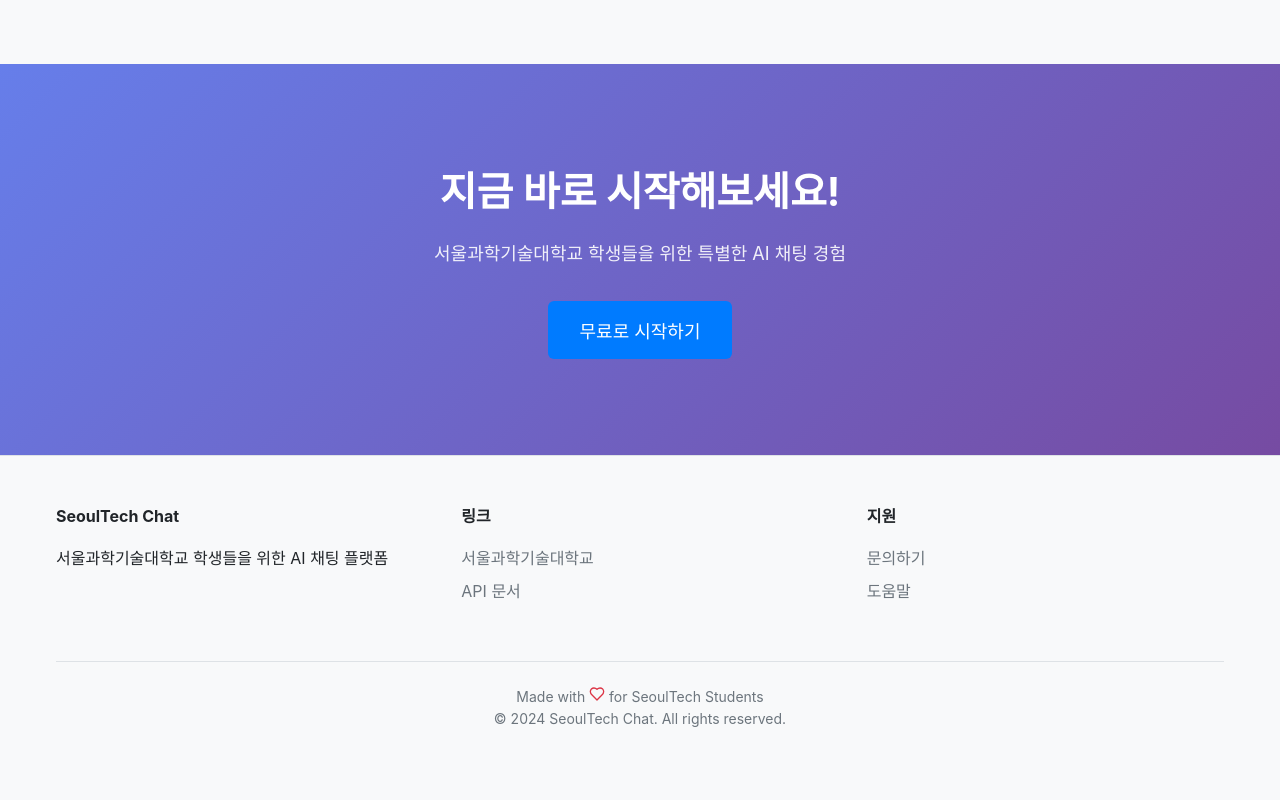
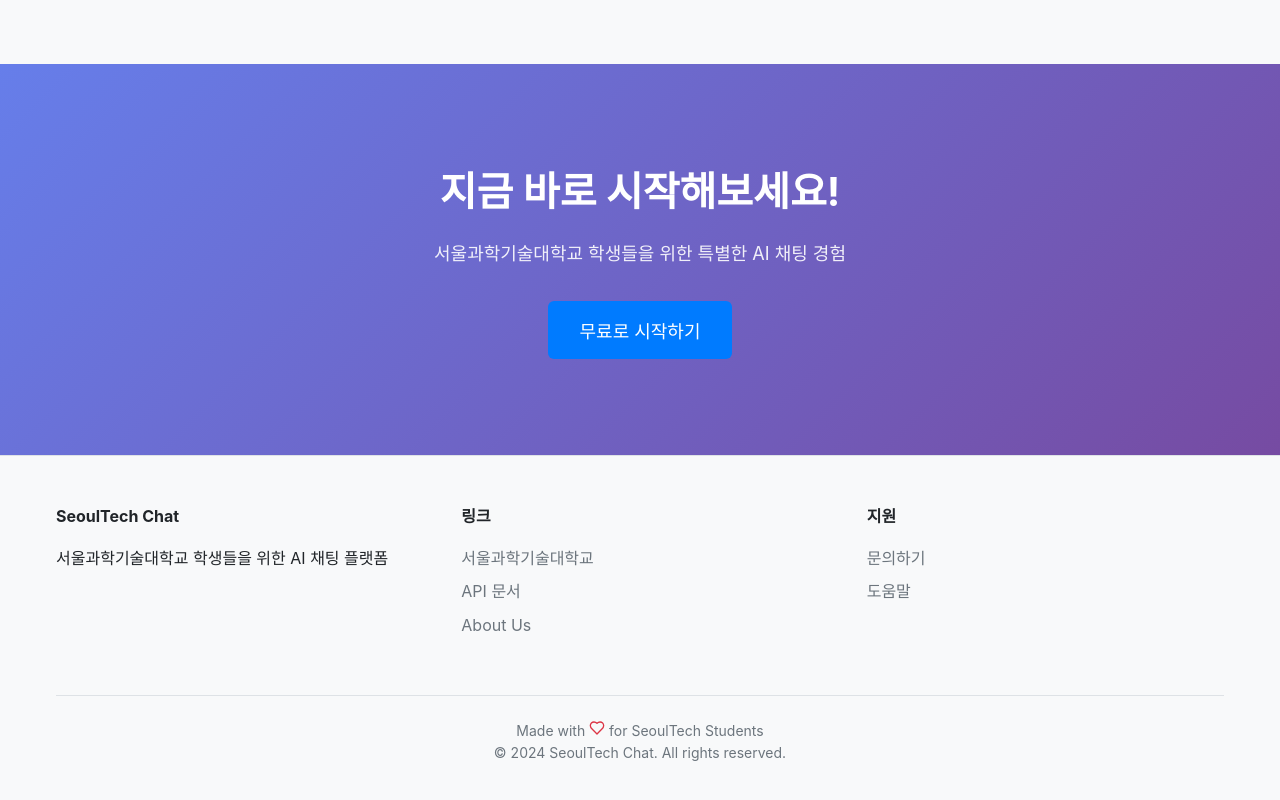
Before and after one commit to sth00619/seoultech_chat, a React (Create React App) app in the folder client/: page / in a window 1280 px wide. Shown: the part 1389-2189 px from the top of the page. Before the commit the page ends 2168 px from the top, so only its background shows below. Built offline with nearby package versions, Linux system fonts and the light colour scheme; no server answers.

Commit message:
[aboutus] make route to the page

```diff
--- a/client/src/App.js
+++ b/client/src/App.js
@@ -12,6 +12,7 @@
 import RegisterPage from './components/pages/RegisterPage';
 import ChatPage from './components/pages/ChatPage';
 import ProfilePage from './components/pages/ProfilePage';
+import AboutPage from './components/pages/AboutPage';
 
 // Styles
 import './styles/globals.css';
@@ -47,6 +48,7 @@
                 <Route path={ROUTES.REGISTER} element={<RegisterPage />} />
                 <Route path={ROUTES.CHAT} element={<ChatPage />} />
                 <Route path={ROUTES.PROFILE} element={<ProfilePage />} />
+                <Route path={ROUTES.ABOUT} element={<AboutPage />} />
                 <Route path="*" element={<HomePage />} />
               </Routes>
             </div>
--- a/client/src/common/Footer.js
+++ b/client/src/common/Footer.js
@@ -1,5 +1,6 @@
 import React from 'react';
 import { Heart } from 'lucide-react';
+import { Link } from 'react-router-dom';
 
 const Footer = () => {
   return (
@@ -16,6 +17,7 @@
             <ul>
               <li><a href="https://seoultech.ac.kr" target="_blank" rel="noopener noreferrer">서울과학기술대학교</a></li>
               <li><a href="/api-docs" target="_blank" rel="noopener noreferrer">API 문서</a></li>
+              <li><Link to="/about">About Us</Link></li>
             </ul>
           </div>
 
--- a/client/src/utils/constants.js
+++ b/client/src/utils/constants.js
@@ -7,7 +7,8 @@
   CHAT: '/chat',
   PROFILE: '/profile',
   USERS: '/users',
-  USER_MANAGEMENT: '/admin/users'
+  USER_MANAGEMENT: '/admin/users',
+  ABOUT: '/about'
 };
 
 export const CHAT_ROLES = {
```
